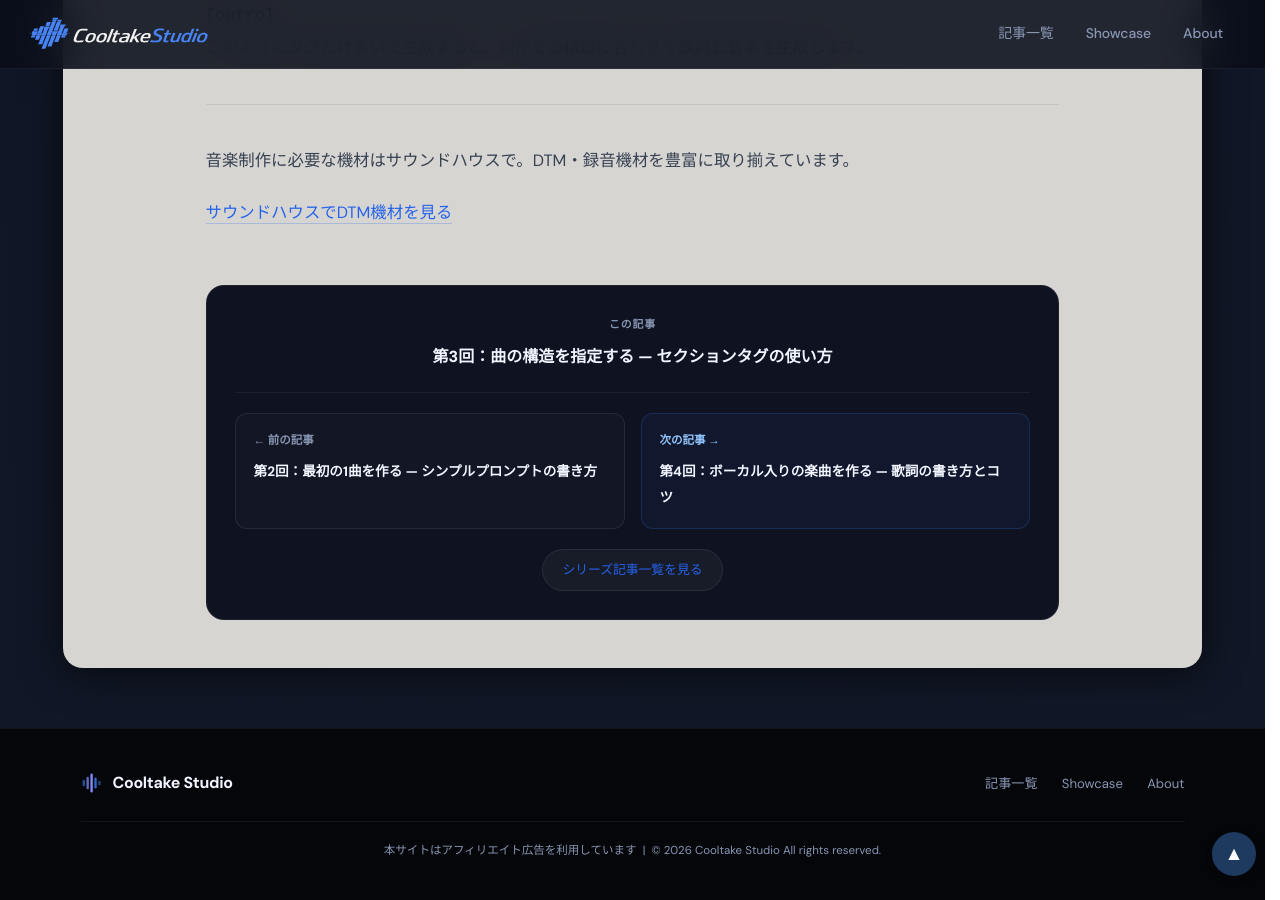
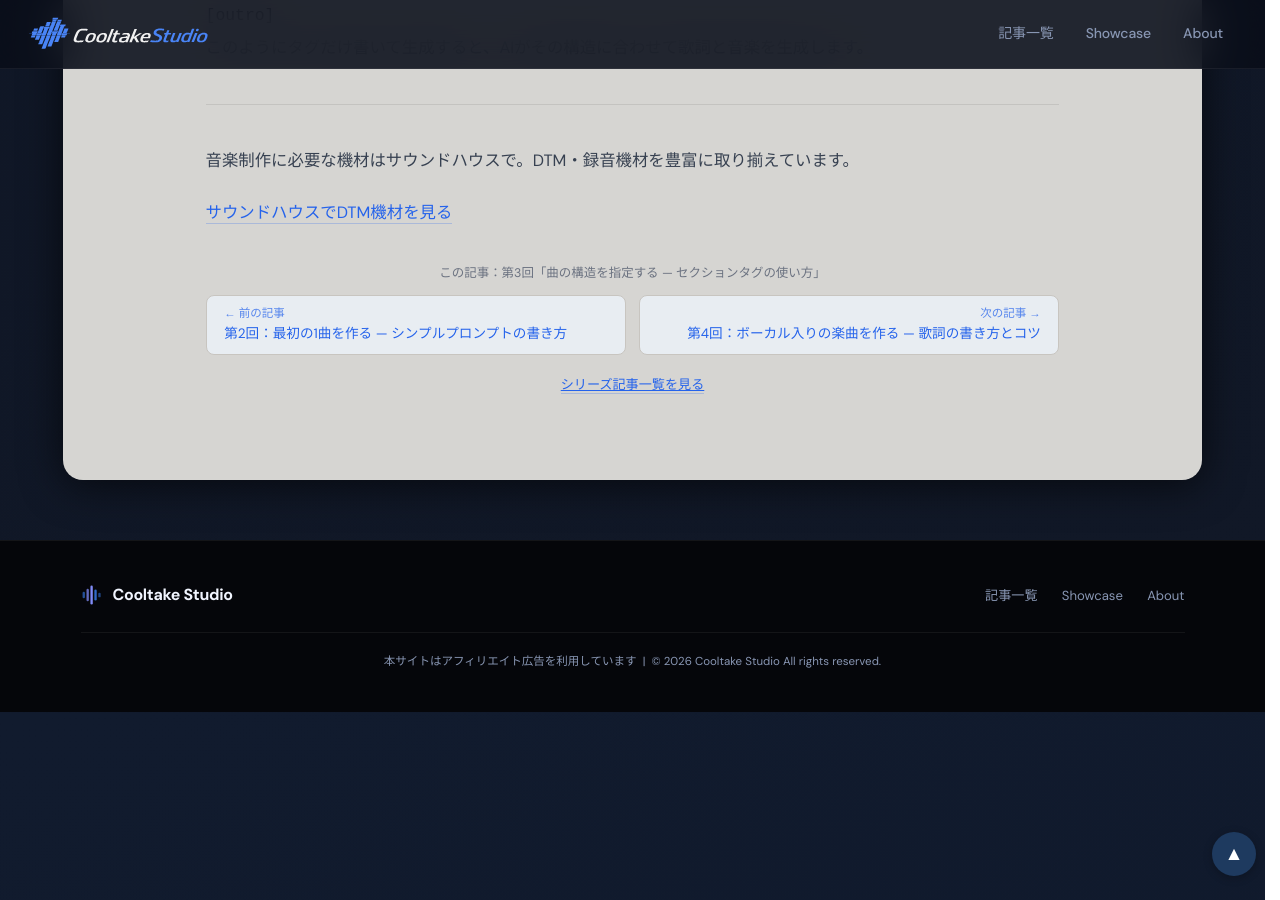
Before and after one commit to cooltake/cooltake-staging, a Jekyll site: the page built from _posts/2026-06-22-suno-guide-03.md, in a window 1280 px wide and 900 px high, scrolled down 6226 px. Built offline with Jekyll 4.4.1, drawn with Linux system fonts in a browser that asks for light colours; some web fonts are replaced; some of the changed lines change nothing that is shown.

Commit message:
style: Sunoガイド前後ナビを日本音楽史シリーズと同系統の配色に統一

```diff
--- a/_posts/2026-06-22-suno-guide-03.md
+++ b/_posts/2026-06-22-suno-guide-03.md
@@ -209,22 +209,17 @@
 <a href="https://h.accesstrade.net/sp/cc?rk=01001xqc00os63&url=https%3A%2F%2Fwww.soundhouse.co.jp%2Fsearch%2Findex%2F%3Fcategory%3D%26search_all%3DDTM" rel="nofollow" referrerpolicy="no-referrer-when-downgrade">サウンドハウスでDTM機材を見る</a>
 </div>
 
-<div style="margin:56px 0 0;padding:28px;background:#0f1220;border:1px solid rgba(255,255,255,0.06);border-radius:18px;">
-  <div style="text-align:center;padding-bottom:20px;margin-bottom:20px;border-bottom:1px solid rgba(255,255,255,0.06);">
-    <span style="display:block;font-size:.68rem;font-weight:700;letter-spacing:.08em;text-transform:uppercase;color:#8896b3;margin-bottom:6px;">この記事</span>
-    <span style="display:block;font-size:1rem;font-weight:800;color:#f1f5ff;">第3回：曲の構造を指定する — セクションタグの使い方</span>
-  </div>
-  <div style="display:grid;grid-template-columns:1fr 1fr;gap:16px;">
-    <a href="/production/suno-guide-02/" style="display:block;padding:16px 18px;border-radius:12px;border:1px solid rgba(255,255,255,0.08);background:rgba(255,255,255,0.02);text-decoration:none;">
-      <span style="display:block;font-size:.72rem;font-weight:700;color:#8896b3;margin-bottom:6px;">&#8592; 前の記事</span>
-      <span style="display:block;font-size:.85rem;color:#f1f5ff;font-weight:600;">第2回：最初の1曲を作る — シンプルプロンプトの書き方</span>
+<div style="margin:2rem 0;">
+  <p style="text-align:center;font-size:.78rem;color:#6b7280;margin-bottom:.6rem;">この記事：第3回「曲の構造を指定する — セクションタグの使い方」</p>
+  <div style="display:flex;flex-wrap:wrap;gap:.8rem;">
+    <a href="/production/suno-guide-02/" style="flex:1;min-width:200px;display:block;padding:.6rem 1.1rem;background:#e8edf2;border:1px solid #c8c5c0;border-radius:8px;color:#1e3a5f;text-decoration:none;font-size:.85rem;line-height:1.5;">
+      <span style="display:block;font-size:.72rem;opacity:.75;margin-bottom:2px;">← 前の記事</span>
+      <span>第2回：最初の1曲を作る — シンプルプロンプトの書き方</span>
     </a>
-    <a href="/production/suno-guide-04/" style="display:block;padding:16px 18px;border-radius:12px;border:1px solid rgba(59,130,246,.2);background:rgba(59,130,246,.06);text-decoration:none;">
-      <span style="display:block;font-size:.72rem;font-weight:700;color:#93c5fd;margin-bottom:6px;">次の記事 &#8594;</span>
-      <span style="display:block;font-size:.85rem;color:#f1f5ff;font-weight:600;">第4回：ボーカル入りの楽曲を作る — 歌詞の書き方とコツ</span>
+    <a href="/production/suno-guide-04/" style="flex:1;min-width:200px;text-align:right;display:block;padding:.6rem 1.1rem;background:#e8edf2;border:1px solid #c8c5c0;border-radius:8px;color:#1e3a5f;text-decoration:none;font-size:.85rem;line-height:1.5;">
+      <span style="display:block;font-size:.72rem;opacity:.75;margin-bottom:2px;">次の記事 →</span>
+      <span>第4回：ボーカル入りの楽曲を作る — 歌詞の書き方とコツ</span>
     </a>
   </div>
-  <div style="text-align:center;margin-top:20px;">
-    <a href="/series-list.html?series=suno-guide" style="display:inline-block;padding:.5rem 1.2rem;background:rgba(255,255,255,0.04);border:1px solid rgba(255,255,255,0.08);border-radius:9999px;color:#8896b3;text-decoration:none;font-size:.8rem;">シリーズ記事一覧を見る</a>
-  </div>
+  <p style="text-align:center;margin-top:.8rem;"><a href="/series-list.html?series=suno-guide" style="color:#1e3a5f;font-size:.82rem;text-decoration:underline;">シリーズ記事一覧を見る</a></p>
 </div>
```
